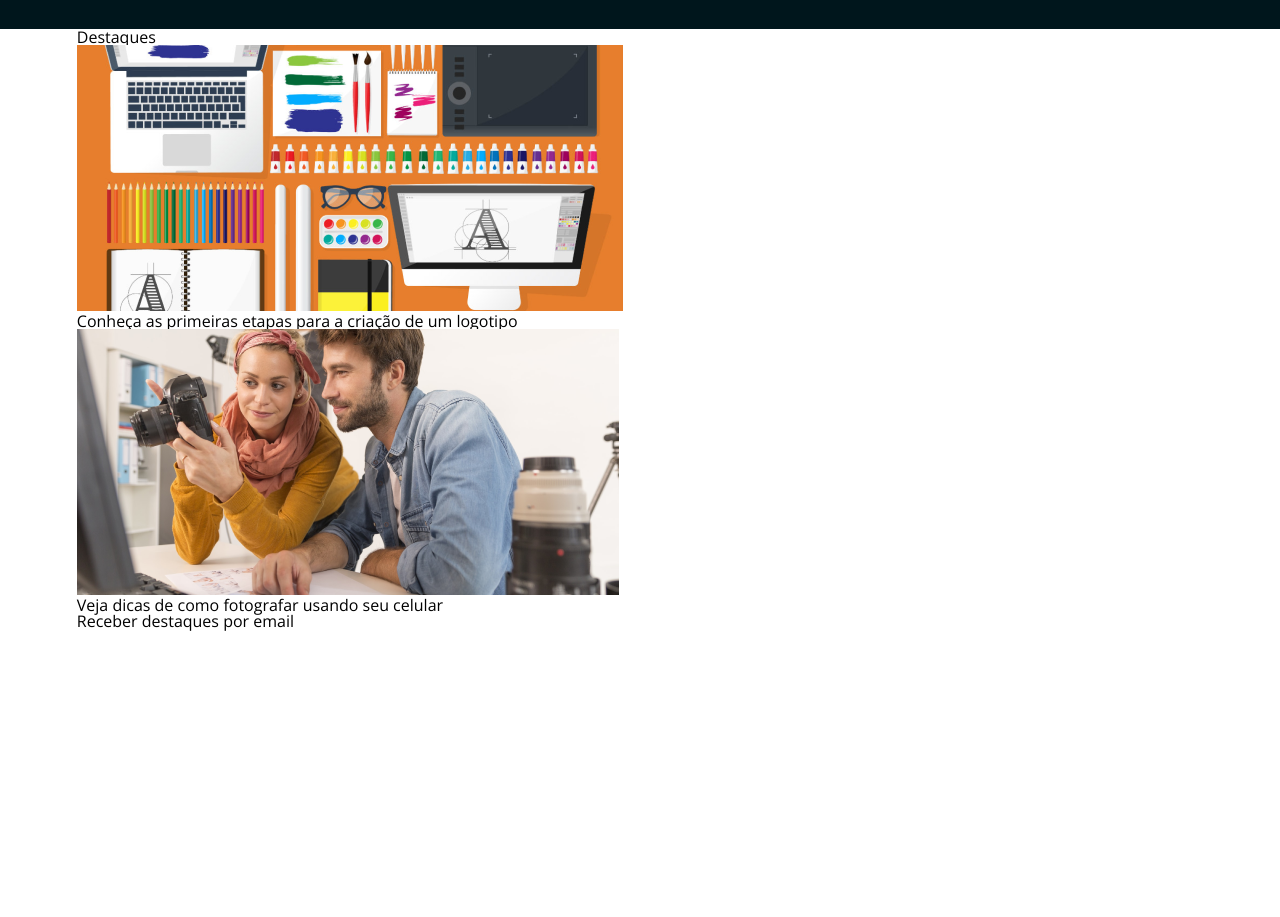
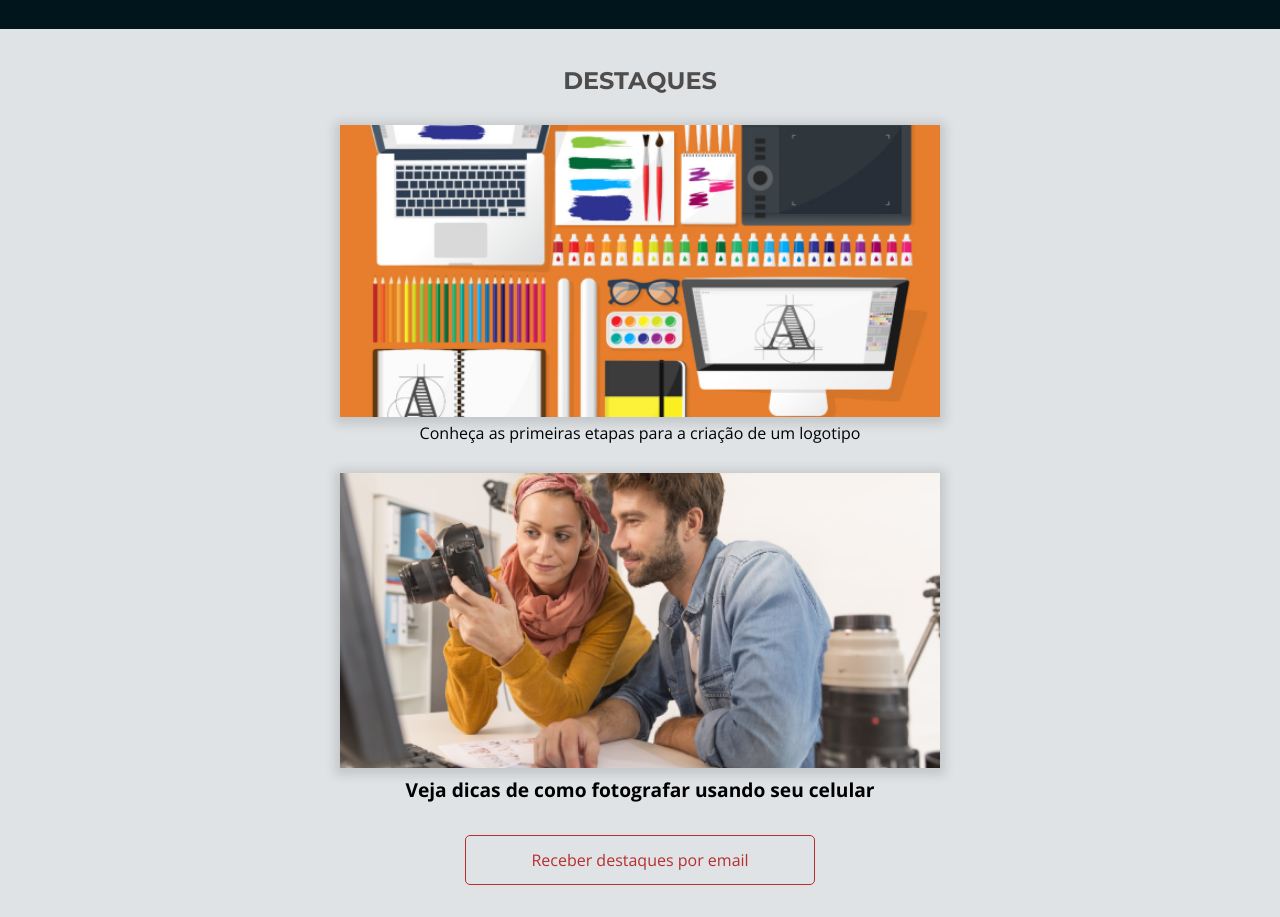
Before and after one commit to GabrielTHirai/Apeperia, a plain HTML site: page projeto-apeperia-b2501c63b2ebdfd8226473a6c8ffa8777e559efe/index.html in a window 1280 px wide. Shown: the part 380-1297 px from the top of the page. Before the commit the page ends 1012 px from the top, so only its background shows below. Drawn offline with nearby package versions, Linux system fonts and the light colour scheme.

Commit message:
seção de destaques

```diff
--- a/projeto-apeperia-b2501c63b2ebdfd8226473a6c8ffa8777e559efe/css/cabecalho.css
+++ b/projeto-apeperia-b2501c63b2ebdfd8226473a6c8ffa8777e559efe/css/cabecalho.css
@@ -17,11 +17,11 @@
     position: absolute;
 }
 
-.cabecalho_logo {
+.cabecalho__logo {
     margin-bottom: 1rem;
 }
 
-.cabecalho_navegacao {
+.cabecalho__navegacao {
     text-align: center;
 }
 
--- a/projeto-apeperia-b2501c63b2ebdfd8226473a6c8ffa8777e559efe/css/chamada.css
+++ b/projeto-apeperia-b2501c63b2ebdfd8226473a6c8ffa8777e559efe/css/chamada.css
@@ -12,7 +12,7 @@
     padding-bottom: 2.5rem;
 }
 
-.chamada_titulo {
+.chamada__titulo {
     font-family: var(--montserrat);
     font-size: 2rem;
     font-weight: 700;
@@ -21,13 +21,13 @@
     margin-bottom: 1.5rem;
 }
 
-.chamada_texto {
+.chamada__texto {
     font-size: 1.25rem;
     line-height: normal;
 
     margin: 0 auto 2.5rem;
 }
 
-.chamada_botao {
+.chamada__botao {
     width: 100%;
 }
--- /dev/null
+++ b/projeto-apeperia-b2501c63b2ebdfd8226473a6c8ffa8777e559efe/css/destaques.css
@@ -0,0 +1,47 @@
+.destaques{
+    background-color: var(--azul-claro);
+
+    padding-bottom: 2rem;
+    padding-top: 2.5rem;
+}
+
+.destaques__titulo{
+    color: var(--cinza-escuro);
+    font-weight: 700;
+    font-size: 1.5rem;
+    font-family: var(--montserrat);
+    text-transform: uppercase;
+    text-align: center;
+
+    margin-bottom: 2rem;
+}
+
+.destaques__painel{
+    display: flex;
+    flex-direction: column;
+    align-items: center;
+    margin-bottom: 2rem;
+}
+
+.destaques__painel-imagem{
+    width: 100vw;/*viewport width*/
+    max-width: 600px;/*vai limitar o vw*/
+
+    box-shadow: 0 2px 10px 5px #00000020;
+
+    margin-bottom: .5rem;
+}
+
+.destaques__painel-texto{
+    font-weight: 700;
+    font-size: 1.2rem;
+    line-height: normal;
+}
+
+.destaques__botao{
+    color: var(--vermelho-forte);
+
+    border-color: var(--vermelho-forte);
+
+    margin: 0 auto;
+}
--- a/projeto-apeperia-b2501c63b2ebdfd8226473a6c8ffa8777e559efe/index.html
+++ b/projeto-apeperia-b2501c63b2ebdfd8226473a6c8ffa8777e559efe/index.html
@@ -9,11 +9,12 @@
         <link rel="stylesheet" href="css/base.css">
         <link href="css/cabecalho.css" rel="stylesheet">
         <link rel="stylesheet" href="css/chamada.css">
+        <link rel="stylesheet" href="css/destaques.css">
     </head>
     <body>
         <header class="cabecalho container">
-            <img src="img/logo-apeperia.svg" alt="Logo da Apeperia" class="cabecalho_logo">
-            <nav class="cabecalho_navegacao">
+            <img src="img/logo-apeperia.svg" alt="Logo da Apeperia" class="cabecalho__logo">
+            <nav class="cabecalho__navegacao">
                 <ul>
                     <li class="cabecalho__link"><a href="#">Sobre</a></li>
                     <li class="cabecalho__link"><a href="#">Planos</a></li>
@@ -26,24 +27,26 @@
         </header>
         <main>
             <section class="chamada container">
-                <h1 class="chamada_titulo">Aplicativos Na Medida</h1>
-                <p class="chamada_texto">Apeperia tem um jeito inovador de comparar e montar aplicativos para pequenas e médias empresas.</p>
-                <a href="#" class="chamada_botao botao">Conheça os planos</a>
+                <h1 class="chamada__titulo">Aplicativos Na Medida</h1>
+                <p class="chamada__texto">Apeperia tem um jeito inovador de comparar e montar aplicativos para pequenas e médias empresas.</p>
+                <a href="#" class="chamada__botao botao">Conheça os planos</a>
             </section>
             <section class="destaques container">
-                <h2 class="destaques_titulo">Destaques</h2>
+                <h2 class="destaques__titulo">Destaques</h2>
                 <a href="#">
-                    <figure class="destaques_painel">
-                        <img src="img/comecando-criar-logotipo.png" alt="Painel do post sobre criação de logotipo" class="destaques_painel-imagem">
+                    <figure class="destaques__painel">
+                        <img src="img/comecando-criar-logotipo.png" alt="Painel do post sobre criação de logotipo" class="destaques__painel-imagem">
                         <figcaption class="destaques_painel-texto">Conheça as primeiras etapas para a criação de um logotipo</figcaption>
                     </figure>
                 </a>
                 <a href="#">
-                    <figure class="destaques_painel">
-                        <img src="img/dicas-fotografia.png" alt="Painel do post sobre fotografia com celular" class="destaques_painel-imagem">
-                        <figcaption class="destaques_painel-texto">Veja dicas de como fotografar usando seu celular</figcaption>
+                    <figure class="destaques__painel">
+                        <img src="img/dicas-fotografia.png" alt="Painel do post sobre fotografia com celular" class="destaques__painel-imagem">
+                        <figcaption class="destaques__painel-texto">Veja dicas de como fotografar usando seu celular</figcaption>
                     </figure>
-                </a><a href="#" class="destaques_botao">Receber destaques por email</a></section>
+                </a>
+                <a href="#" class="destaques__botao botao">Receber destaques por email</a>
+            </section>
         </main>
     </body>
 </html>
```
